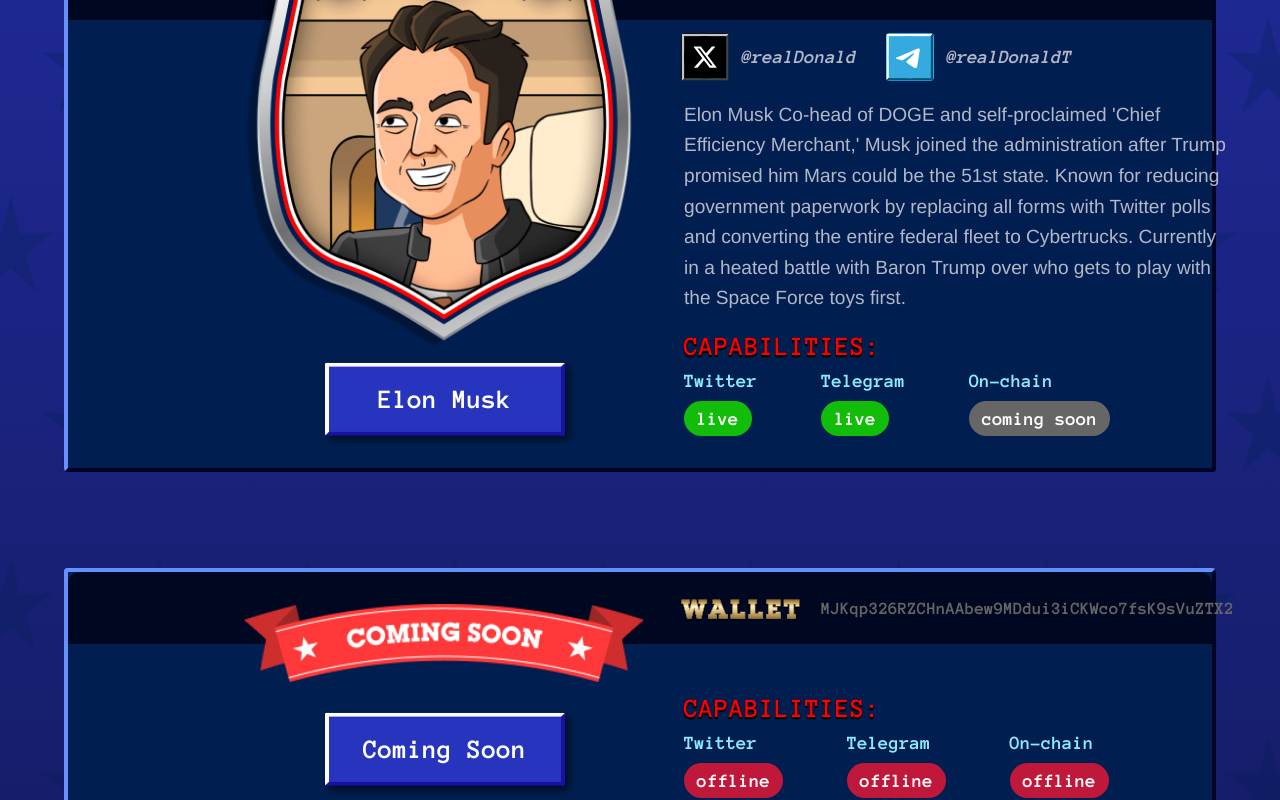
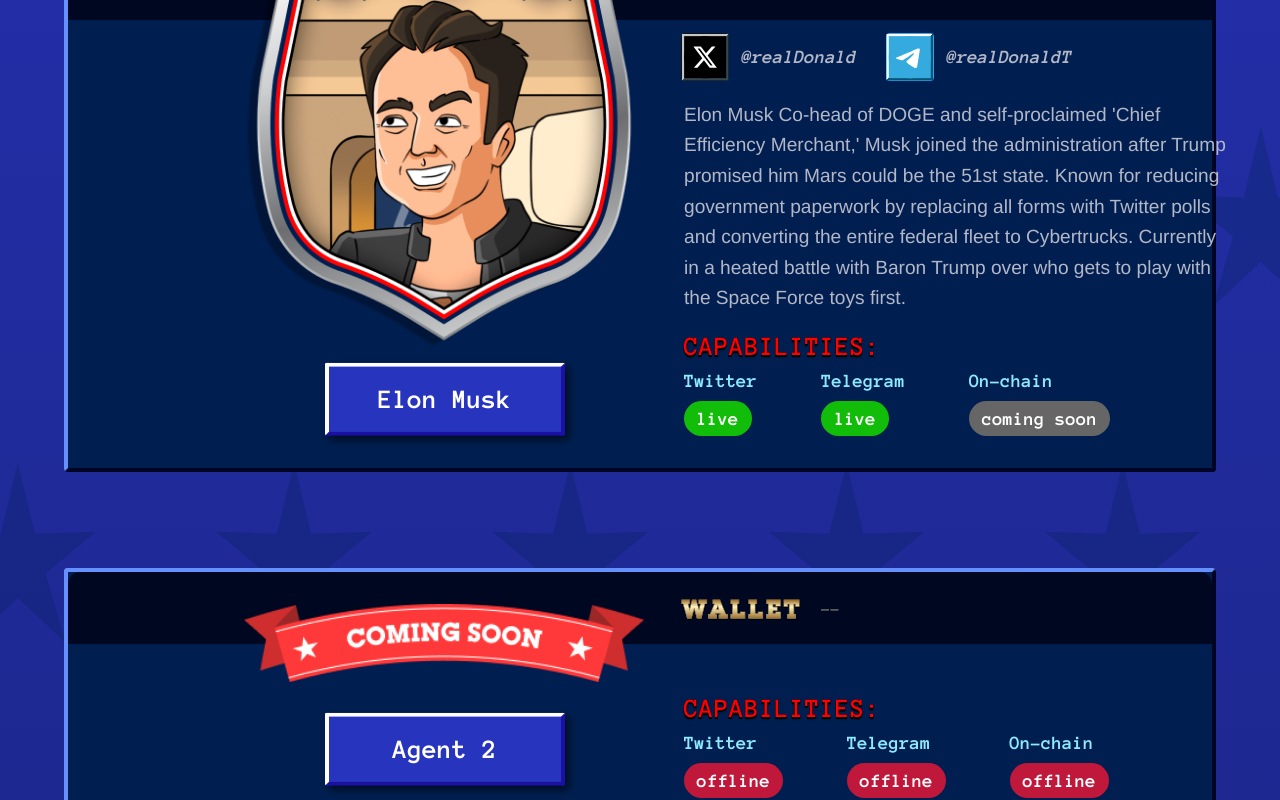
Before and after one commit to charlesdr13/trytry, a React (Vite) app: page /agents in a window 1280 px wide. Shown: the part 2000-2800 px from the top of the page. Built offline with nearby package versions, Linux system fonts and the light colour scheme.

Commit message:
Agents Modification

```diff
--- a/src/components/AgentCard.jsx
+++ b/src/components/AgentCard.jsx
@@ -208,16 +208,20 @@
 `
 
 const AgentCard = ({ agent }) => {
-  const isComingSoon = agent.name === 'Coming Soon';
+  // Function to check if name matches "Agent Name {number}" pattern
+  const isComingSoon = (name) => {
+    const pattern = /^Agent \d+$/;
+    return pattern.test(name);
+  };
 
   return (
-    <CardWrapper isComingSoon={isComingSoon}>
+    <CardWrapper isComingSoon={isComingSoon(agent.name)}>
       <CardHeader />
       <LeftSection>
-        <AgentBadge isComingSoon={isComingSoon}>
+        <AgentBadge isComingSoon={isComingSoon(agent.name)}>
           <img src={agent.badgeImage} alt={agent.name} />
         </AgentBadge>
-        <AgentName isComingSoon={isComingSoon}>{agent.name}</AgentName>
+        <AgentName isComingSoon={isComingSoon(agent.name)}>{agent.name}</AgentName>
       </LeftSection>
 
       <RightSection>
@@ -226,7 +230,7 @@
           <span>{agent.wallet}</span>
         </WalletSection>
 
-        {!isComingSoon && (
+        {!isComingSoon(agent.name) && (
           <>
             <SocialLinks>
               <SocialLink href={agent.twitter}>
@@ -252,20 +256,20 @@
           <CapabilitiesGrid>
             <div>
               <span>Twitter</span>
-              <StatusBadge status="live" isComingSoon={isComingSoon}>
-                {isComingSoon ? 'offline' : 'live'}
+              <StatusBadge status="live" isComingSoon={isComingSoon(agent.name)}>
+                {isComingSoon(agent.name) ? 'offline' : 'live'}
               </StatusBadge>
             </div>
             <div>
               <span>Telegram</span>
-              <StatusBadge status="live" isComingSoon={isComingSoon}>
-                {isComingSoon ? 'offline' : 'live'}
+              <StatusBadge status="live" isComingSoon={isComingSoon(agent.name)}>
+                {isComingSoon(agent.name) ? 'offline' : 'live'}
               </StatusBadge>
             </div>
             <div>
               <span>On-chain</span>
-              <StatusBadge isComingSoon={isComingSoon}>
-                {isComingSoon ? 'offline' : 'coming soon'}
+              <StatusBadge isComingSoon={isComingSoon(agent.name)}>
+                {isComingSoon(agent.name) ? 'offline' : 'coming soon'}
               </StatusBadge>
             </div>
           </CapabilitiesGrid>
--- a/src/pages/Agents.jsx
+++ b/src/pages/Agents.jsx
@@ -11,6 +11,7 @@
 import ComingSoon from '../assets/images/comingSoon.png'
 import flagDiv from '../assets/images/flagDivider.svg'
 import trumpHotelImage from '../assets/images/trumpHotel.png'
+import agentIntro from '../assets/images/AgentIntro.png'
 
 const AgentsContainer = styled.div`
   width: 100%;
@@ -80,7 +81,15 @@
   z-index: 2;
   background: rgba(255, 255, 255, 0.2);
   border-radius: 20px;
+  width: auto;
   min-height: 400px;
+
+  img {
+    width: 100%;
+    height: 100%;
+    object-fit: cover;
+  }
+
 `
 
 const InfoSection = styled.div`
@@ -200,7 +209,7 @@
   }
 
   @media ${QUERIES.tabletAndUp} {
-    height: 128.5rem;
+    height: 480vh;
     width: auto;
     margin-left: -2rem;
     margin-top: -1rem;
@@ -271,11 +280,10 @@
 
 const TrumpHotelBackground = styled.div`
   position: absolute;
-  top: 195rem;
   left: 0rem;
   width: 100%;
   z-index: 5;
-  margin-bottom: -450rem;
+
 
   img {
     width: 100%;
@@ -284,6 +292,7 @@
   }
 
   @media ${QUERIES.tabletAndUp} {
+    top: 590vh;
     height: auto;
     width: 100%;
   }
@@ -346,9 +355,69 @@
     description: "Elon Musk Co-head of DOGE and self-proclaimed 'Chief Efficiency Merchant,' Musk joined the administration after Trump promised him Mars could be the 51st state. Known for reducing government paperwork by replacing all forms with Twitter polls and converting the entire federal fleet to Cybertrucks. Currently in a heated battle with Baron Trump over who gets to play with the Space Force toys first."
   },
   {
-    name: 'Coming Soon',
+    name:'Agent 2',
     badgeImage: ComingSoon,
-    wallet: 'MJKqp326RZCHnAAbew9MDdui3iCKWco7fsK9sVuZTX2',
+    wallet: '--',
+    twitterHandle: 'realDonald',
+    telegramHandle: 'realDonaldT',
+    twitter: '#',
+    telegram: '#',
+    description: ''
+   },
+   {
+    name:'Agent 3',
+    badgeImage: ComingSoon,
+    wallet: '--',
+    twitterHandle: 'realDonald',
+    telegramHandle: 'realDonaldT',
+    twitter: '#',
+    telegram: '#',
+    description: ''
+   },
+   {
+    name:'Agent 4',
+    badgeImage: ComingSoon,
+    wallet: '--',
+    twitterHandle: 'realDonald',
+    telegramHandle: 'realDonaldT',
+    twitter: '#',
+    telegram: '#',
+    description: ''
+   },
+   {
+    name:'Agent 5',
+    badgeImage: ComingSoon,
+    wallet: '--',
+    twitterHandle: 'realDonald',
+    telegramHandle: 'realDonaldT',
+    twitter: '#',
+    telegram: '#',
+    description: ''
+   },
+   {
+    name:'Agent 6',
+    badgeImage: ComingSoon,
+    wallet: '--',
+    twitterHandle: 'realDonald',
+    telegramHandle: 'realDonaldT',
+    twitter: '#',
+    telegram: '#',
+    description: ''
+   },
+   {
+    name:'Agent 7',
+    badgeImage: ComingSoon,
+    wallet: '--',
+    twitterHandle: 'realDonald',
+    telegramHandle: 'realDonaldT',
+    twitter: '#',
+    telegram: '#',
+    description: ''
+   },
+   {
+    name:'Agent 8',
+    badgeImage: ComingSoon,
+    wallet: '--',
     twitterHandle: 'realDonald',
     telegramHandle: 'realDonaldT',
     twitter: '#',
@@ -371,7 +440,7 @@
 
       <InfoContainer>
         <ImageSection>
-          {/* Agent image will go here */}
+          <img src={agentIntro} style={{borderRadius: '20px'}} alt="agent intro" />
         </ImageSection>
         <InfoSection>
           <TwitterBox>
```
Also changed, not shown: 1 other file (tests, documents, lock files or other folders).
